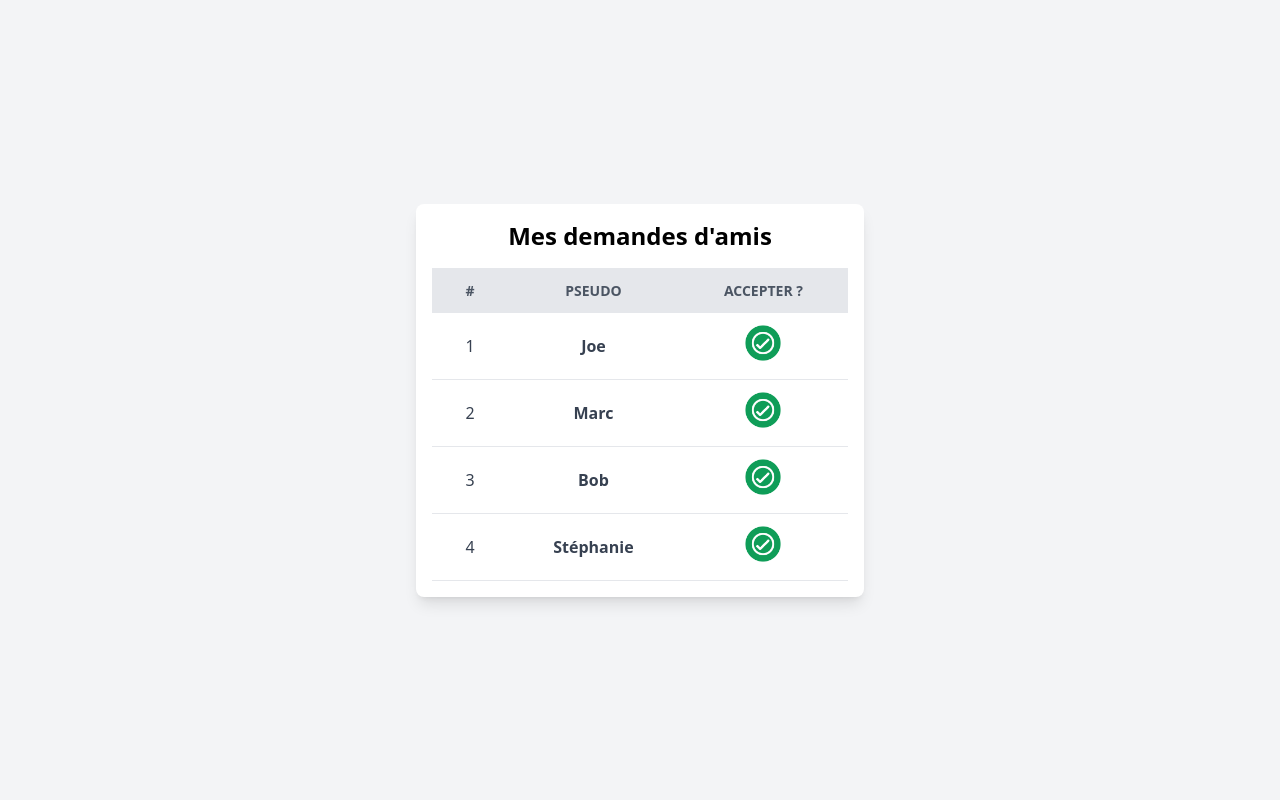
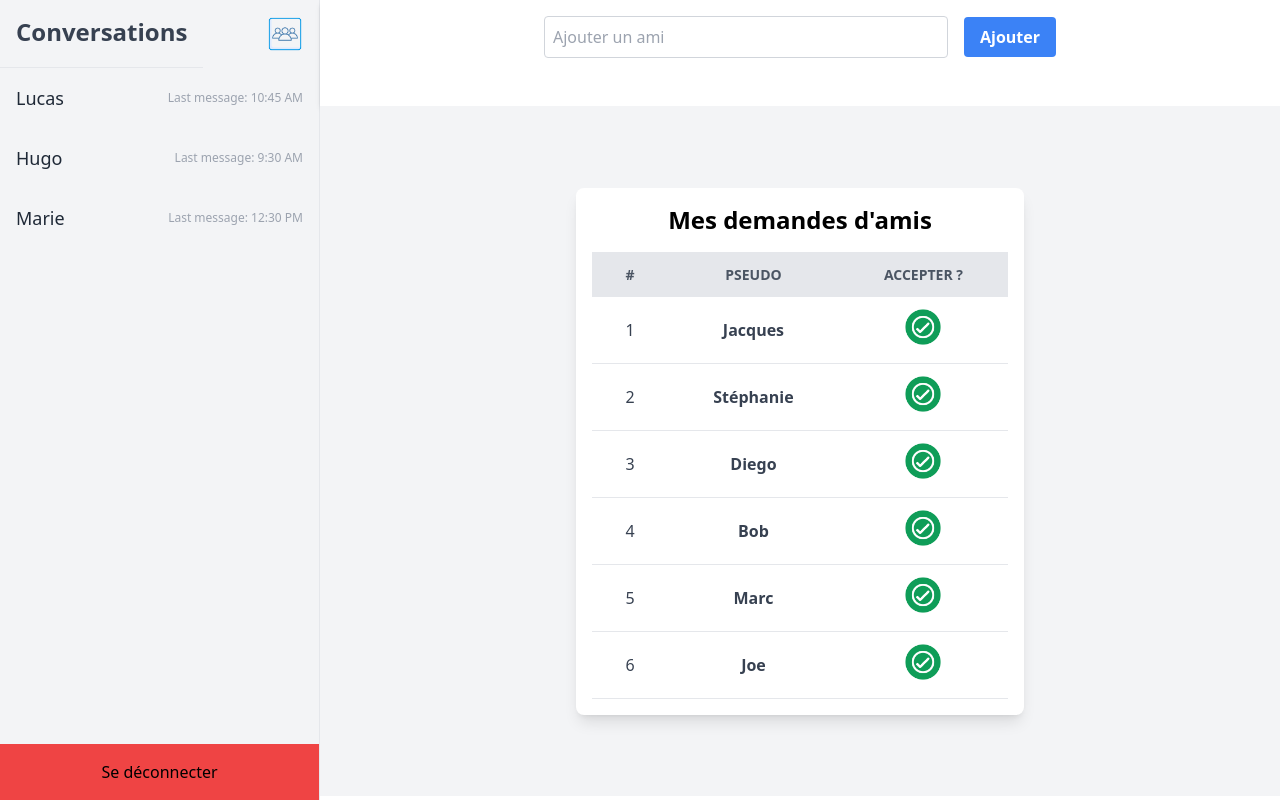
Before and after one commit to lucasTrswl/Chat-App-React-Typescript, a React (Create React App) app in the folder front/: page /friendsRequest in a window 1280 px wide. Built offline with nearby package versions, Linux system fonts and the light colour scheme.

Commit message:
friends request

```diff
--- a/front/src/Models/Social.ts
+++ b/front/src/Models/Social.ts
@@ -6,6 +6,6 @@
 
 export interface IFriendRequest {
     id: string
-    senderId: string
+    username: string
     requestedAt: string
 }
--- a/front/src/Routes/Router.tsx
+++ b/front/src/Routes/Router.tsx
@@ -2,8 +2,10 @@
 import App from "../App";
 import Register from "../components/Register";
 import Login from "../components/Login";
+import ConversationPage from "../components/ConversationPage";
 import ConversationsList from "../components/ConversationList";
 import FriendsRequest from "../components/FriendsRequest";
+
 
 const Router: React.FC = () => (
 	<BrowserRouter>
@@ -11,10 +13,10 @@
 			<Route path='/register' element={<Register />}/>;
 			<Route path='/' element={<Login />}/>
 			<Route path='/chat' element={< ConversationsList/>}/>
+			<Route path="/conversation/:id" element={<ConversationPage/>}/>
 			<Route path='/login' element={<Login />}/>
 			<Route path='/' element={< ConversationsList/>}/>
 			<Route path='/friendsRequest' element={<FriendsRequest/>}/>
-
 		</Routes>
 	</BrowserRouter>
 );
--- a/front/src/components/ConversationList.tsx
+++ b/front/src/components/ConversationList.tsx
@@ -1,34 +1,36 @@
 import React from "react";
-import { AuthService } from "../Services/AuthService"; // Adjust path as necessary
+import { AuthService } from "../Services/AuthService";
 import { useNavigate } from "react-router-dom";
-import friendsRequest from '../img/friendsRequest.png';
+import friendsRequest from "../img/friendsRequest.png"
 
 type Conversation = {
   id: number;
   name: string;
   time: string;
-
 };
 
 const conversations: Conversation[] = [
-  { id: 1, name: "Lucas",  time: "10:45 AM"},
+  { id: 1, name: "Lucas", time: "10:45 AM" },
   { id: 2, name: "Hugo", time: "9:30 AM" },
-  { id: 3, name: "Marie",  time: "12:30 PM" },
+  { id: 3, name: "Marie", time: "12:30 PM" },
 ];
 
+export default function ConversationsList() {
+  const navigate = useNavigate();
 
-export default function ConversationsList() {
-
-  const navigate = useNavigate();
   const handleLogout = async () => {
     const success = await AuthService.Logout();
 
-    if(success) {
+    if (success) {
       console.log("Déconnexion réussie");
-      navigate("/login")
+      navigate("/login");
     } else {
-      console.log("Erreur")
+      console.log("Erreur");
     }
+  };
+
+  const handleConversationClick = (id: number, name: string) => {
+    navigate(`/conversation/${id}`, { state: { name }});
   };
 
   return (
@@ -36,7 +38,7 @@
           <div className="flex flex-row justify-between w-full">
               <h2 className="p-4 text-2xl font-semibold text-gray-700 border-b">Conversations</h2>
               <button type="button"
-                      className="p-4 hover:scale-110 transition-transform pl-5"
+                      className="p-4 hover:scale-105 transition-transform pl-5"
                       onClick={() => navigate("/friendsRequest")}>
                   <img
                       alt="accept"
@@ -45,11 +47,13 @@
                   />
               </button>
           </div>
+
           <div className="overflow-y-auto flex-grow">
               {conversations.map((conversation) => (
                   <div
                       key={conversation.id}
                       className="flex items-center justify-between p-4 hover:bg-gray-200 cursor-pointer transition-colors duration-200"
+                      onClick={() => handleConversationClick(conversation.id, conversation.name)}
                   >
                       <div>
                           <h3 className="text-lg font-medium text-gray-800">{conversation.name}</h3>
@@ -60,8 +64,12 @@
                   </div>
               ))}
           </div>
-          <button type="button" onClick={handleLogout} className="p-4 w-full  bg-red-500 cursor-pointer hover:text-white
-      ">Se déconnecter
+          <button
+              type="button"
+              onClick={handleLogout}
+              className="p-4 w-full bg-red-500 cursor-pointer hover:text-white"
+          >
+              Se déconnecter
           </button>
       </div>
   );
--- a/front/src/components/FriendsRequest.tsx
+++ b/front/src/components/FriendsRequest.tsx
@@ -1,16 +1,96 @@
 import imgValidate from '../img/valide.png';
+import { AuthService } from "../Services/AuthService"; // Adjust path as necessary
+import { useNavigate } from "react-router-dom";
+import ConversationList from "../components/ConversationList";
+import { useState, useEffect } from "react";
+import {IFriendRequest} from '../Models/Social';
 
-const people = [
-    'Joe',
-    'Marc',
-    'Bob',
-    'Stéphanie'
+const people: IFriendRequest[] = [
+    {id: '1', username: 'Joe', requestedAt : '2024-11-06T14:22:56.709Z'},
+    {id: '2', username: 'Marc', requestedAt: '2024-11-06T15:22:56.709Z'},
+    {id: '3', username: 'Bob', requestedAt: '2024-11-06T16:22:56.709Z'},
+    {id: '4', username: 'Stéphanie', requestedAt: '2024-11-06T17:22:56.709Z'},
+    {id: '5', username: 'Diego', requestedAt: '2024-11-06T17:22:56.709Z'},
+    {id: '6', username: 'Jacques', requestedAt: '2024-11-06T18:22:56.709Z'},
 ];
 
 function FriendsRequest() {
+
+    const navigate = useNavigate();
+    const [isMenuOpen, setIsMenuOpen] = useState(false);
+    const [isMobile, setIsMobile] = useState(window.innerWidth < 900);
+
+    // Gérer la détection de la largeur d'écran
+    useEffect(() => {
+        const handleResize = () => setIsMobile(window.innerWidth < 900);
+        window.addEventListener("resize", handleResize);
+        return () => window.removeEventListener("resize", handleResize);
+    }, []);
+
+
+    const handleAdd = async () => {
+        const success = await AuthService.Logout();
+
+        if (success) {
+            console.log("Ami ajouté");
+            navigate("/chat")
+        } else {
+            console.log("Erreur")
+        }
+    };
+
     return (
-        <div className="flex justify-center items-center min-h-screen bg-gray-100">
-            <div className="w-full max-w-md bg-white shadow-lg rounded-lg p-4">
+        <>
+            {/* Conteneur principal en flex pour ConversationList et la table des demandes */}
+            <div className="flex">
+                {isMobile ? (
+                    <button
+                        onClick={() => setIsMenuOpen(!isMenuOpen)}
+                        className="p-4 bg-blue-500 text-white"
+                    >
+                        ☰
+                    </button>
+                ) : (
+                    // Affiche ConversationList sur les grands écrans
+                    <div className="w-80 bg-gray-200">
+                        <ConversationList />
+                    </div>
+                )}
+
+                {/* Afficher le menu ConversationList en tant que overlay si mobile */}
+                {isMobile && isMenuOpen && (
+                    <div className="fixed inset-0 bg-gray-800 bg-opacity-75 z-50 flex">
+                        <div className="w-64 bg-white flex flex-row">
+                            <ConversationList/>
+                            <button
+                                onClick={() => setIsMenuOpen(false)}
+                                className="p-4 bg-blue-500 text-white"
+                            >
+                                X
+                            </button>
+                        </div>
+                    </div>
+                )}
+                <div className="w-full">
+                    <header className="bg-white p-4 pb-12 shadow-md flex items-center justify-center">
+                        <div className="flex items-center w-full max-w-lg space-x-4">
+                            <input
+                                type="text"
+                                placeholder="Ajouter un ami"
+                                className="flex-grow p-2 border border-gray-300 rounded w-16 md:w-32 lg:w-48"
+                            />
+                            <button
+                                type="button"
+                                className="px-4 py-2 bg-blue-500 text-white font-semibold rounded hover:bg-blue-600 transition"
+                                // onClick={handleAddFriend}
+                            >
+                                Ajouter
+                            </button>
+                        </div>
+                    </header>
+                    <div className="flex-grow flex justify-center items-center bg-gray-100"
+                         style={{height: 'calc(100vh - 110px)'}}>
+                        <div className="w-full max-w-md bg-white shadow-lg rounded-lg p-4 max-h-[80vh] overflow-y-auto">
                             <h1 className="text-2xl font-bold text-center mb-4">Mes demandes d'amis</h1>
                             <table className="table-auto w-full text-center border-collapse">
                                 <thead>
@@ -21,12 +101,17 @@
                                 </tr>
                                 </thead>
                                 <tbody className="text-gray-700">
-                    {people.map((person, index) => (
-                        <tr key={index} className="border-b border-gray-200 hover:bg-gray-100">
+                                {people.sort((a,b) => Date.parse(b.requestedAt) - Date.parse(a.requestedAt)).map((person, index) => (
+                                    <tr key={person.id} className="border-b border-gray-200 hover:bg-gray-100">
                                         <td className="py-3 px-6">{index + 1}</td>
-                            <td className="py-3 px-6 font-semibold">{person}</td>
+                                        <td className="py-3 px-6 font-semibold">{person.username}</td>
                                         <td className="py-3 px-6">
-                                <button type="button" className="hover:scale-110 transition-transform">
+                                            <button
+                                                type="submit"
+                                                className="hover:scale-110 transition-transform"
+                                                onClick={handleAdd}
+
+                                            >
                                                 <img
                                                     alt="accept"
                                                     src={imgValidate}
@@ -40,6 +125,9 @@
                             </table>
                         </div>
                     </div>
+                </div>
+            </div>
+        </>
     );
 }
 
```
Lines whose indentation alone changed are shown as unchanged.
